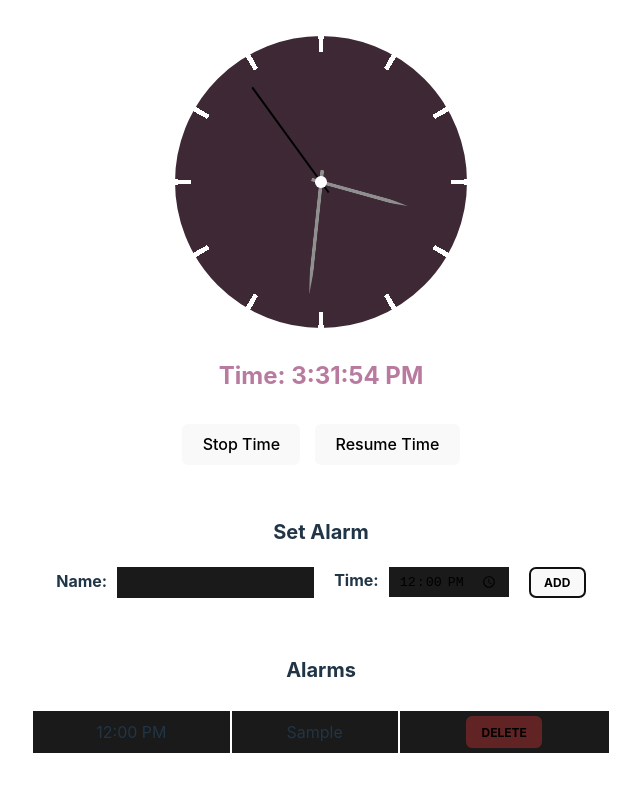
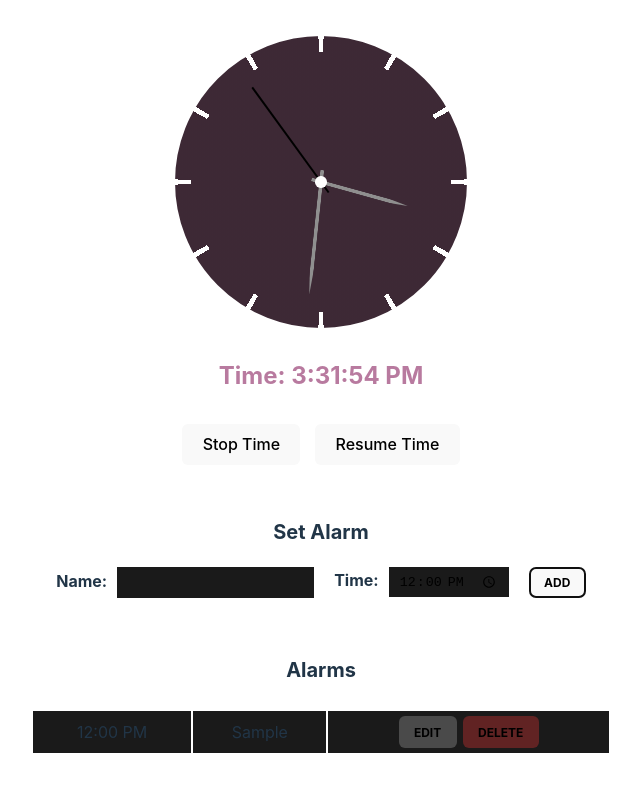
Before and after one commit to Danish-Ehsan/react-clock, a React (Vite) app: page / in a window 1280 px wide. Both pictures are taken after typing "Sample" into the empty fields and a click on the button "ADD". Shown: the top 792 px of the page, without its empty margins (319-959 px from the left). Built offline with nearby package versions, Linux system fonts and the light colour scheme.

Commit message:
Implemented ability to edit Alarms

```diff
--- a/src/components/AlarmRow.jsx
+++ b/src/components/AlarmRow.jsx
@@ -1,14 +1,82 @@
-import { useState } from "react";
+import { useState, useRef } from "react";
 
-export default function AlarmRow({ alarm, removeAlarm }) {
+export default function AlarmRow({
+    alarm,
+    removeAlarm,
+    updateAlarm,
+    checkAlarmExists
+}) {
     const [isEditing, setIsEditing] = useState(false);
+    const [newAlarmName, setNewAlarmName] = useState(alarm.name);
+    const [newAlarmTime, setNewAlarmTime] = useState(
+        alarm.date.toLocaleTimeString([], { timeStyle: "short", hour12: false })
+    );
+    const newAlarmNameRef = useRef(null);
 
     return (
         <tr>
-            <td>{alarm.date.toLocaleTimeString([], { timeStyle: "short" })}</td>
-            <td>{alarm.name}</td>
             <td>
-                {/* <button>Edit</button> */}
+                {isEditing ? (
+                    <input
+                        type="time"
+                        value={newAlarmTime}
+                        onInput={(e) => {
+                            setNewAlarmTime(e.target.value);
+                        }}
+                        required
+                    />
+                ) : (
+                    alarm.date.toLocaleTimeString([], { timeStyle: "short" })
+                )}
+            </td>
+
+            <td>
+                {isEditing ? (
+                    <input
+                        type="text"
+                        value={newAlarmName}
+                        ref={newAlarmNameRef}
+                        onInput={(e) => {
+                            newAlarmNameRef.current.setCustomValidity("");
+                            setNewAlarmName(e.target.value);
+                        }}
+                        required
+                    />
+                ) : (
+                    alarm.name
+                )}
+            </td>
+            <td>
+                <button
+                    className="button--sm button--edit"
+                    onClick={() => {
+                        if (isEditing) {
+                            if (checkAlarmExists(newAlarmName)) {
+                                newAlarmNameRef.current.setCustomValidity(
+                                    "This name already exists"
+                                );
+                                newAlarmNameRef.current.reportValidity();
+                                return;
+                            }
+
+                            const newAlarmDate = new Date();
+                            const [hours, minutes] = newAlarmTime.split(":");
+
+                            newAlarmDate.setHours(hours);
+                            newAlarmDate.setMinutes(minutes);
+                            newAlarmDate.setSeconds(0);
+
+                            updateAlarm(alarm.name, {
+                                name: newAlarmName,
+                                date: newAlarmDate
+                            });
+                        }
+
+                        setIsEditing((editing) => !editing);
+                    }}
+                >
+                    {isEditing ? "Done" : "Edit"}
+                </button>
                 <button
                     className="button--sm button--delete"
                     onClick={() => {
--- a/src/components/Alarms.jsx
+++ b/src/components/Alarms.jsx
@@ -18,7 +18,7 @@ export default function Alarms({ alarms, setAlarms }) {
         alarmNameRef.current.setCustomValidity("");
     }
 
-    function checkAlarmExists(alarms, alarmName) {
+    function checkAlarmExists(alarmName) {
         let nameCheck = false;
 
         alarms.forEach((alarm) => {
@@ -30,12 +30,26 @@ export default function Alarms({ alarms, setAlarms }) {
         return nameCheck;
     }
 
+    function updateAlarm(alarmName, newAlarm) {
+        const newAlarms = alarms.map((alarm) => {
+            if (alarm.name !== alarmName) {
+                return alarm;
+            } else {
+                return newAlarm;
+            }
+        });
+
+        setAlarms(newAlarms);
+    }
+
     const alarmsList = alarms.map((alarm) => {
         return (
             <AlarmRow
                 key={alarm.name}
                 alarm={alarm}
                 removeAlarm={removeAlarm}
+                updateAlarm={updateAlarm}
+                checkAlarmExists={checkAlarmExists}
             />
         );
     });
@@ -58,7 +72,7 @@ export default function Alarms({ alarms, setAlarms }) {
                 onSubmit={(e) => {
                     e.preventDefault();
 
-                    if (checkAlarmExists(alarms, newAlarmName)) {
+                    if (checkAlarmExists(newAlarmName)) {
                         alarmNameRef.current.setCustomValidity(
                             "This name already exists"
                         );
--- a/src/styles/Alarm.scss
+++ b/src/styles/Alarm.scss
@@ -48,4 +48,10 @@
         background: #1a1a1a;
         padding: 5px 10px;
     }
+
+    td:last-of-type {
+        display: flex;
+        justify-content: center;
+        column-gap: 6px;
+    }
 }
--- a/src/styles/index.scss
+++ b/src/styles/index.scss
@@ -63,8 +63,16 @@ button {
         text-transform: uppercase;
     }
 
+    &.button--add {
+        background: #2a6123;
+    }
+
     &.button--delete {
         background: #612323;
+    }
+
+    &.button--edit {
+        background: #4a4a4a;
     }
 
     &:hover {
```
